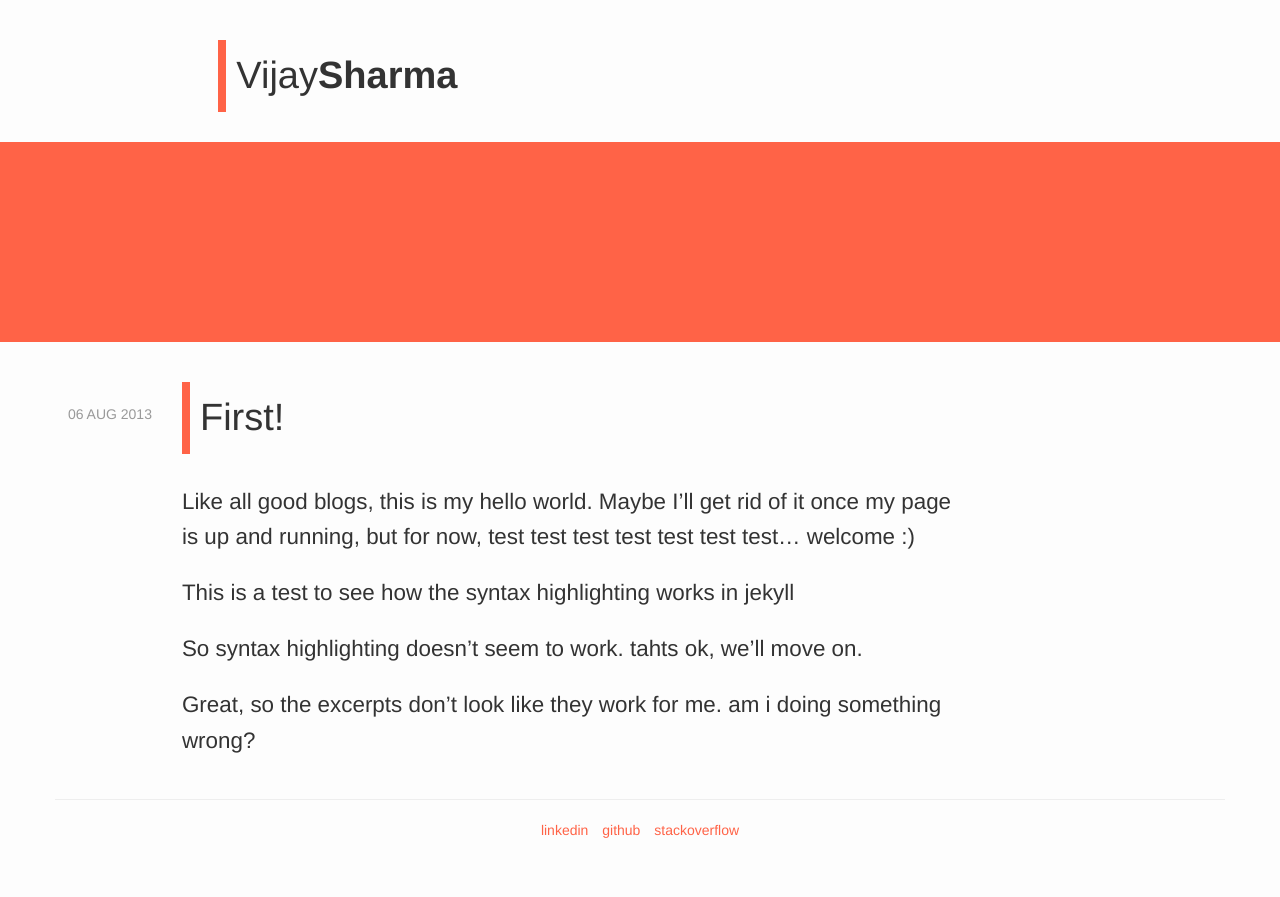
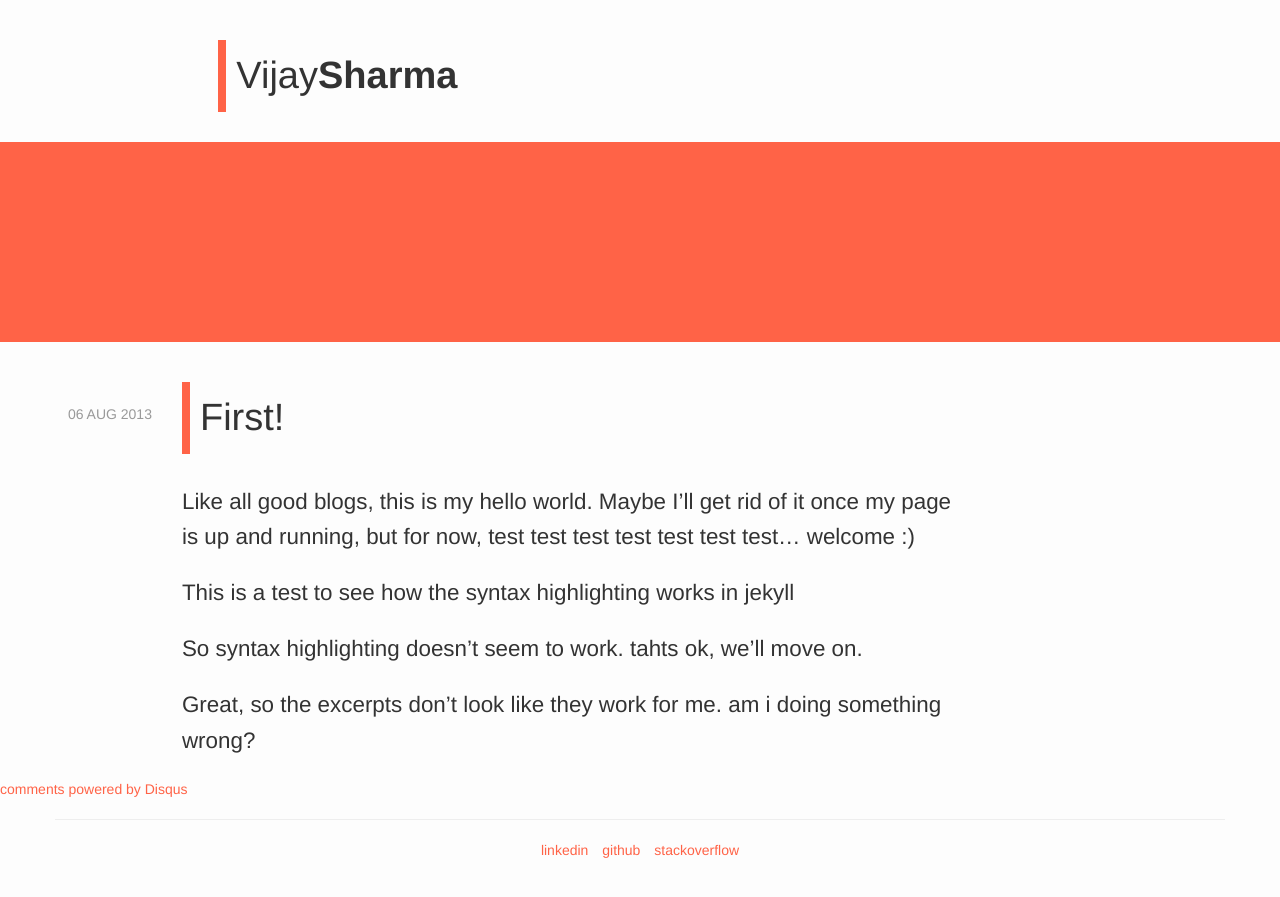
Before and after one commit to vijaysharm/vijaysharm.github.io, a Jekyll site: the page built from _posts/2013-08-6-first.md, in a window 1280 px wide. Shown: the top 897 px of the page. Built offline with Jekyll 4.4.1, drawn with Linux system fonts in a browser that asks for light colours; comment, search, counter and statistics services are not loaded; some of the changed lines change nothing that is shown.

Commit message:
Added disqus support

```diff
--- a/_config.yml
+++ b/_config.yml
@@ -4,3 +4,4 @@
 rss_path : /rss.xml
 author: Vijay Sharma
 production_url : vijaysharm.github.io
+disqus.short_name: vijaysharma
--- /dev/null
+++ b/_includes/disqus.html
@@ -0,0 +1,14 @@
+<div id="disqus_thread"></div>
+<script type="text/javascript">
+    /* * * CONFIGURATION VARIABLES: EDIT BEFORE PASTING INTO YOUR WEBPAGE * * */
+    var disqus_shortname = '{{ site.disqus.short_name }}'; // required: replace example with your forum shortname
+
+    /* * * DON'T EDIT BELOW THIS LINE * * */
+    (function() {
+        var dsq = document.createElement('script'); dsq.type = 'text/javascript'; dsq.async = true;
+        dsq.src = '//' + disqus_shortname + '.disqus.com/embed.js';
+        (document.getElementsByTagName('head')[0] || document.getElementsByTagName('body')[0]).appendChild(dsq);
+    })();
+</script>
+<noscript>Please enable JavaScript to view the <a href="http://disqus.com/?ref_noscript">comments powered by Disqus.</a></noscript>
+<a href="http://disqus.com" class="dsq-brlink">comments powered by <span class="logo-disqus">Disqus</span></a>
--- a/_layouts/post.html
+++ b/_layouts/post.html
@@ -1,5 +1,5 @@
 ---
 layout: default
-title: First!
 ---
 {% include post.html %}
+{% include disqus.html %}
```
